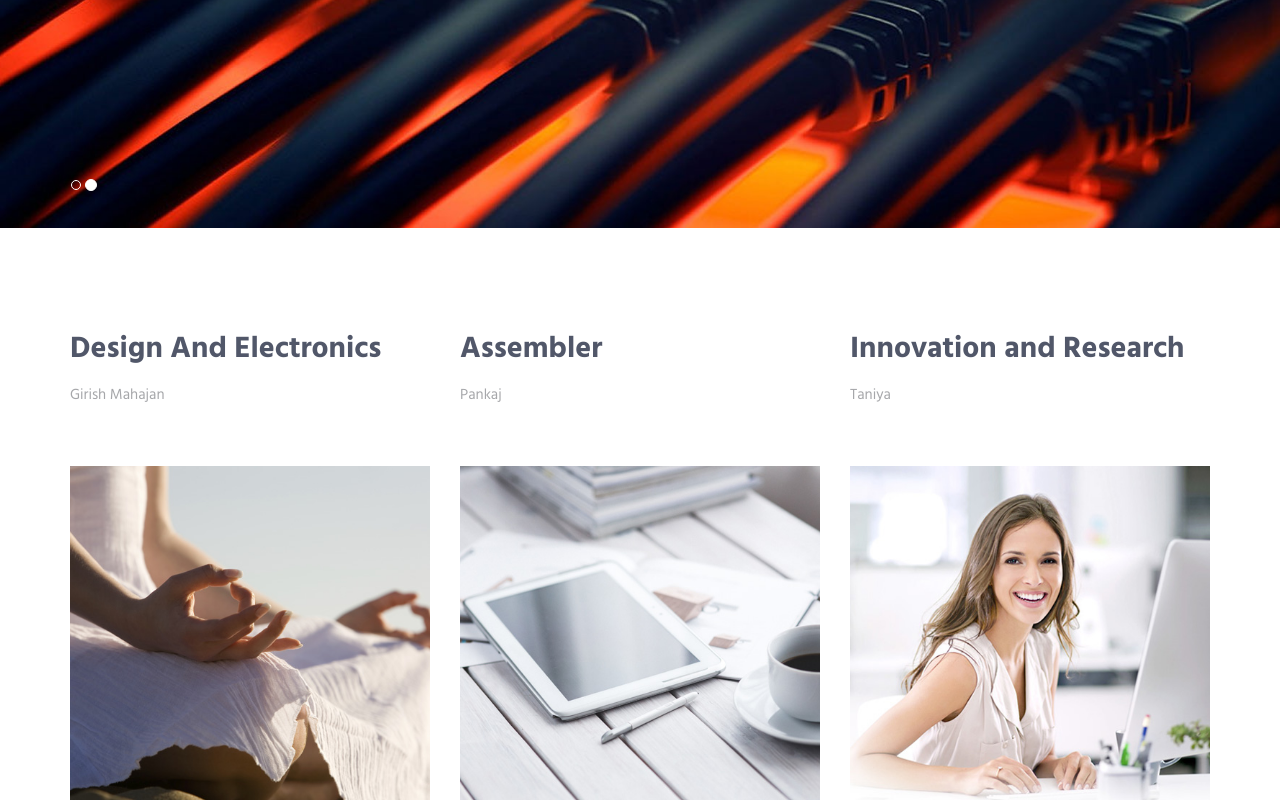
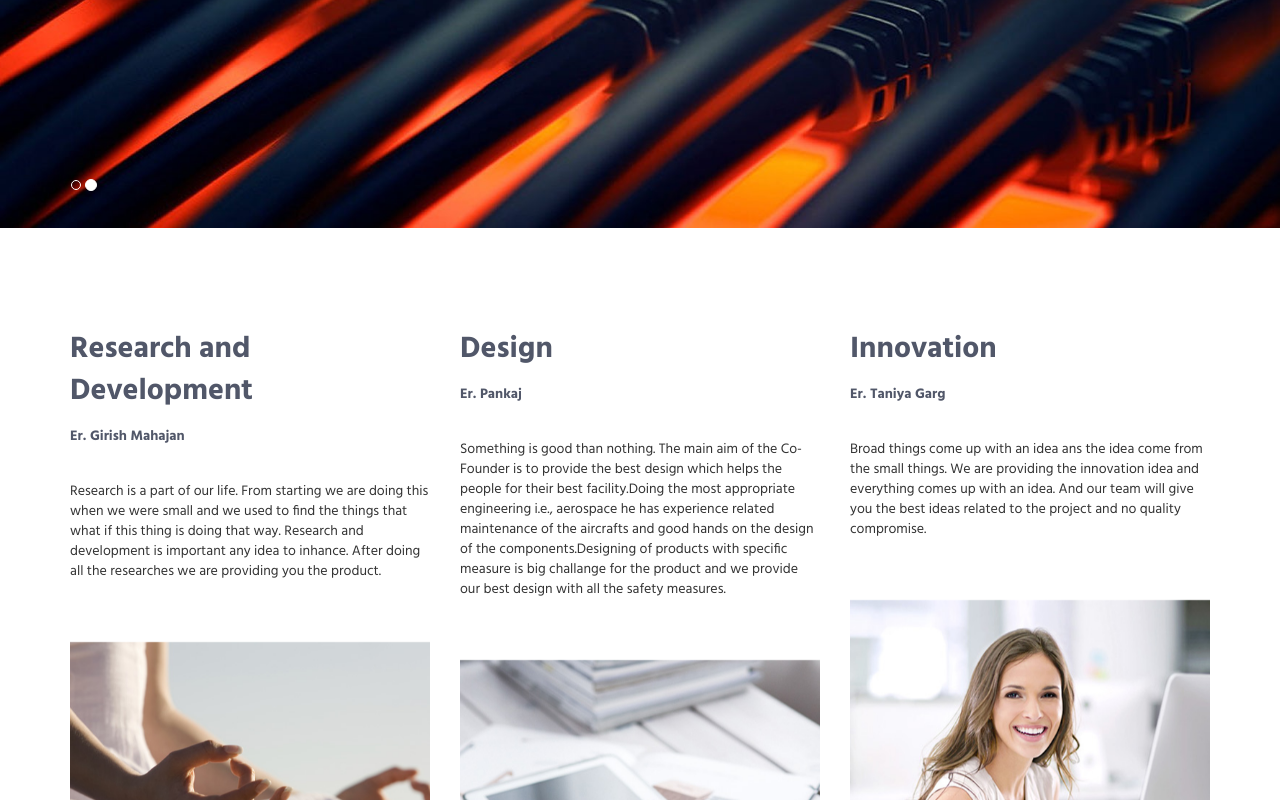
Before and after one commit to goldenhouseaero/website, a plain HTML site: page index.html in a window 1280 px wide. Shown: the part 572-1372 px from the top of the page. Drawn offline with Linux system fonts and the light colour scheme.

Commit message:
New Website

```diff
--- a/index.html
+++ b/index.html
@@ -111,22 +111,29 @@
                     <div class="masonry-grid-sizer col-xs-6 col-sm-6 col-md-1"></div>
                     <div class="masonry-grid-item col-xs-12 col-sm-6 col-md-4 sm-margin-b-30">
                         <div class="margin-b-60">
-                            <h2>Design And Electronics</h2>
-                            <p>Girish Mahajan</p>
+                            <h2>Research and Development</h2>
+                            <p><h5>Er. Girish Mahajan</h5><br>
+                            	Research is a part of our life. From starting we are doing this when we were small and we used to find the things that what if this thing is doing that way. Research and development is important any idea to inhance. After doing all the researches we are providing you the product.
+                            </p>
                         </div>
                         <img class="full-width img-responsive wow fadeInUp" src="img/500x500/01.jpg" alt="Portfolio Image" data-wow-duration=".3" data-wow-delay=".2s">
                     </div>
                     <div class="masonry-grid-item col-xs-12 col-sm-6 col-md-4">
                         <div class="margin-b-60">
-                          <h2>Assembler</h2>
-                          <p>Pankaj</p>
+                          <h2>Design</h2>
+                          <p><h5>Er. Pankaj</h5><br>
+                          	Something is good than nothing. The main aim of the Co-Founder is to provide the best design which helps the people for their best facility.Doing the most appropriate engineering i.e., aerospace he has experience related maintenance of the aircrafts and good hands on the design of the components.Designing of products with specific measure is big challange for the product and we provide our best design with all the safety measures.
+                          </p>
                         </div>
 						 <img class="full-width img-responsive wow fadeInUp" src="img/500x500/02.jpg" alt="Portfolio Image" data-wow-duration=".3" data-wow-delay=".3s">
                     </div>
                     <div class="masonry-grid-item col-xs-12 col-sm-6 col-md-4">
                         <div class="margin-t-60 margin-b-60">
-                            <h2>Innovation and Research</h2>
-                            <p>Taniya</p>
+                            <h2>Innovation</h2>
+                            <p><h5>Er. Taniya Garg</h5>
+                            <br>
+                            	Broad things come up with an idea ans the idea come from the small things. We are providing the innovation idea and everything comes up with an idea. And our team will give you the best ideas related to the project and no quality compromise.
+                            </p>
                         </div>
                         <img class="full-width img-responsive wow fadeInUp" src="img/500x500/03.jpg" alt="Portfolio Image" data-wow-duration=".3" data-wow-delay=".4s">
                     </div>
@@ -530,9 +537,9 @@
                         <div class="col-sm-2 sm-margin-b-30">
                             <!-- List -->
                             <ul class="list-unstyled footer-list">
-                                <li class="footer-list-item"><a href="#">Twitter</a></li>
-                                <li class="footer-list-item"><a href="#">Facebook</a></li>
-                                <li class="footer-list-item"><a href="#">Instagram</a></li>
+                                <li class="footer-list-item"><a href="https://mobile.twitter.com/Goldenhouseaer1">Twitter</a></li>
+                                <li class="footer-list-item"><a href="https://www.facebook.com/Globalhouseaeroresources-103193201432716/">Facebook</a></li>
+                                <li class="footer-list-item"><a href="https://instagram.com/goldenhouseaeroresources?igshid=ecore2nl87oc">Instagram</a></li>
                                 <li class="footer-list-item"><a href="#">YouTube</a></li>
                             </ul>
                             <!-- End List -->
```
